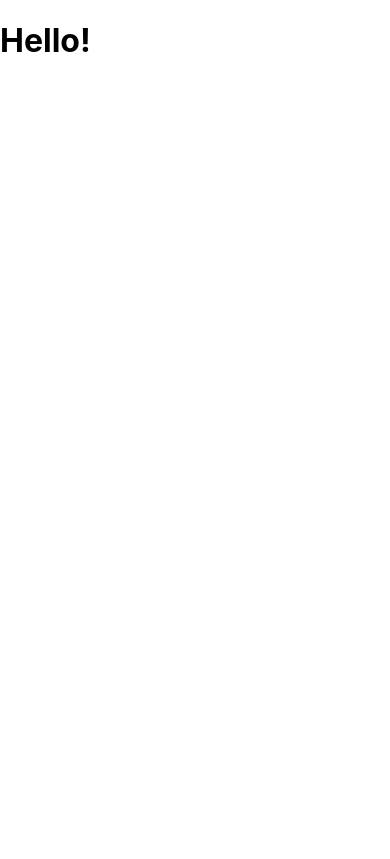
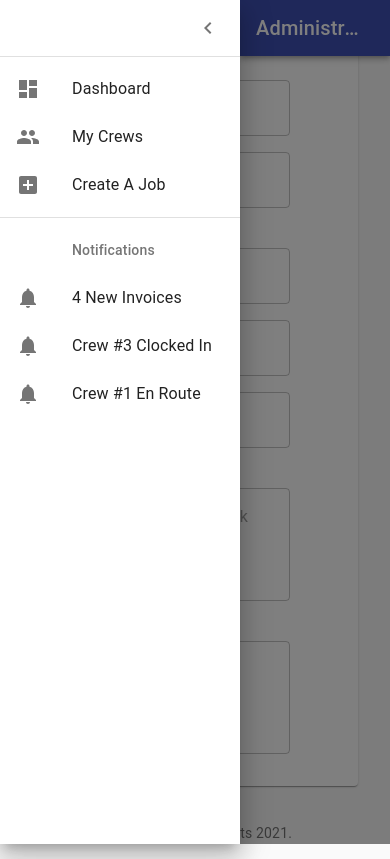
Before and after one commit to will98nicholson/Custom-Workforce-Manager, a React (Create React App) app in the folder client/: page /editjob in a window 390 px wide. Built offline with nearby package versions, Linux system fonts and the light colour scheme.

Commit message:
responsive job form ui completed

```diff
--- /dev/null
+++ b/client/src/components/JobsForm.js
@@ -0,0 +1,97 @@
+import React from 'react';
+import { makeStyles } from '@material-ui/core/styles';
+import {
+    OutlinedInput,
+    InputLabel,
+    FormControl,
+    Typography,
+    TextField,
+    Grid
+} from '@material-ui/core';
+
+const useStyles = makeStyles((theme) => ({
+    root: {
+        display: 'flex',
+        flexDirection: 'row',
+        '& > *': {
+            margin: theme.spacing(1),
+        },
+    },
+    input: {
+        width: '60vw',
+        margin: theme.spacing(1, 2, 1, 0),
+        [theme.breakpoints.up('md')]: {
+            width: '40vw'
+        },
+        [theme.breakpoints.up('lg')]: {
+            width: '20vw'
+        }
+    },
+    TextField: {
+        width: '60vw',
+        margin: theme.spacing(1, 2, 1, 0)
+    },
+    container: {
+        margin: theme.spacing(2)
+    },
+    break: {
+        flexBasis: '100%',
+        height: 0
+    }
+}));
+
+export default function JobsForm() {
+    const classes = useStyles()
+    return (
+        <div className={classes.root}>
+            <form name="job-details">
+                    <FormControl variant="outlined">
+                        <InputLabel htmlFor="jobNumber">Job Number</InputLabel>
+                        <OutlinedInput id="jobNumber" name="job_number" className={classes.input} variant="outlined" label="Job Number" />
+                    </FormControl>
+                    <FormControl variant="outlined">
+                        <InputLabel htmlFor="quoteDate">Quote Date</InputLabel>
+                        <OutlinedInput id="quoteDate" name="quote_date" className={classes.input} variant="outlined" label="Quote Date" />
+                    </FormControl>
+                    <div className={classes.break} />
+                    <Typography variant="body1">Contact Information:</Typography>
+                    <FormControl variant="outlined">
+                        <InputLabel htmlFor="PointofContact">Point of Contact</InputLabel>
+                        <OutlinedInput id="PointofContact" name="point_of_contact" className={classes.input} variant="outlined" label="Point of Contact" />
+                    </FormControl>
+                    <FormControl variant="outlined">
+                        <InputLabel htmlFor="ContactPhone">Contact Phone</InputLabel>
+                        <OutlinedInput id="ContactPhone" name="contact_phone" className={classes.input} variant="outlined" label="Contact Phone" />
+                    </FormControl>
+                    <FormControl variant="outlined">
+                        <InputLabel htmlFor="Contact Email">Contact Email</InputLabel>
+                        <OutlinedInput id="Contact Email" name="contact_email" className={classes.input} variant="outlined" label="Contact Email" />
+                    </FormControl>
+                    <div className={classes.break} />
+                    <Typography variant="body1">Scope of Work:</Typography>
+                    <FormControl variant="outlined">
+                        <TextField
+                            id="scope-of-work"
+                            className={classes.TextField}
+                            multiline
+                            rows={4}
+                            placeholder="Describe Approved Work"
+                            variant="outlined"
+                        />
+                    </FormControl>
+                    <div className={classes.break} />
+                    <Typography variant="body1">Notes:</Typography>
+                    <FormControl variant="outlined">
+                        <TextField
+                            id="scope-of-work"
+                            className={classes.TextField}
+                            multiline
+                            rows={4}
+                            placeholder="Directions, special considerations, etc."
+                            variant="outlined"
+                        />
+                    </FormControl>
+            </form>
+        </div>
+    )
+}
--- a/client/src/components/JobsList.js
+++ b/client/src/components/JobsList.js
@@ -53,7 +53,7 @@ function Row(props) {
                 <TableCell align="right">{row.crew}</TableCell>
                 <TableCell align="right">{row.jobnumber}</TableCell>
                 <TableCell component="th" scope="row">
-                    <IconButton aria-label='edit job' size='small' onClick={() => { window.open('/editjob') }}>
+                    <IconButton aria-label='edit job' size='small' onClick={() => { window.location.replace('/editjob') }}>
                         <Edit />
                     </IconButton>
                 </TableCell>
--- a/client/src/pages/AdminDash.js
+++ b/client/src/pages/AdminDash.js
@@ -23,13 +23,12 @@ const useStyles = makeStyles((theme) => ({
         overflow: 'auto',
     },
     container: {
-        margin: '3rem 0rem'
+        margin: theme.spacing(2)
     },
     button: {
         margin: theme.spacing(2)
     },
     paper: {
-        margin: theme.spacing(2),
         padding: theme.spacing( 2 ),
         display: 'flex',
         overflow: 'auto',
@@ -47,10 +46,10 @@ export default function AdminDash() {
             <MenuToolbar />
             <main className={classes.content}>
                 <div className={classes.appBarSpacer} />
-                <Container maxWidth="lg" className={classes.container}>
+                <Container maxWidth="lg" className={classes.container} >
                     {/* Time and Weather */}
                     {/* Button to Create New Job */}
-                    <Button variant="contained" color="primary" onClick={() => { window.open('/createjob') }}>
+                    <Button variant="contained" color="primary" onClick={() => { window.location.replace('/createjob') }}>
                         Create New Job
                     </Button>
                     {/* Active Jobs */}
--- a/client/src/pages/CreateJob.js
+++ b/client/src/pages/CreateJob.js
@@ -1,17 +1,65 @@
 import React from 'react';
 import { makeStyles } from '@material-ui/core/styles';
 import {
+    CssBaseline,
     Container,
+    Paper,
     Typography,
-    Paper,
-    Button,
-    TextField
-} from '@material-ui/core'
+    Button
+} from '@material-ui/core';
 
-function CreateJob() {
-    return(
-        <h1>Hello!</h1>
+import MenuToolbar from '../components/MenuToolbar';
+import Copyright from '../components/Copyright';
+import JobsForm from '../components/JobsForm';
+
+const useStyles = makeStyles((theme) => ({
+    root: {
+        display: 'flex',
+    },
+    appBarSpacer: theme.mixins.toolbar,
+    content: {
+        flexGrow: 1,
+        height: '100vh',
+        overflow: 'auto',
+    },
+    container: {
+        margin: theme.spacing(2)
+    },
+    button: {
+        margin: theme.spacing(2),
+        width: '7rem'
+    },
+    paper: {
+        padding: theme.spacing(2),
+        display: 'flex',
+        overflow: 'auto',
+        flexDirection: 'column',
+    }
+}));
+
+function handleSubmit() {
+    console.log('submit')
+}
+
+export default function CreateJob() {
+    const classes = useStyles()
+    return (
+        <div className={classes.root}>
+            <CssBaseline />
+            <MenuToolbar />
+            <main className={classes.content}>
+                <div className={classes.appBarSpacer} />
+                <Container maxWidth="lg" className={classes.container}>
+                    <Paper className={classes.paper}>
+                        <Typography variant='h5'>Create New Job</Typography>
+                        <JobsForm />
+                        <Button className={classes.button} variant="contained" color="primary" onClick={handleSubmit}>
+                            Submit
+                        </Button>
+                    </Paper>
+                    <Copyright />
+                </Container>
+            </main>
+        </div >
     )
 };
-
-export default CreateJob;
--- a/client/src/pages/EditJob.js
+++ b/client/src/pages/EditJob.js
@@ -1,17 +1,61 @@
 import React from 'react';
 import { makeStyles } from '@material-ui/core/styles';
 import {
+    CssBaseline,
     Container,
+    Paper,
     Typography,
-    Paper,
-    Button,
-    TextField
-} from '@material-ui/core'
+    Button
+} from '@material-ui/core';
 
-function EditJob() {
-    return(
-        <h1>Hello!</h1>
+import MenuToolbar from '../components/MenuToolbar';
+import Copyright from '../components/Copyright';
+import JobsForm from '../components/JobsForm';
+
+const useStyles = makeStyles((theme) => ({
+    root: {
+        display: 'flex',
+    },
+    appBarSpacer: theme.mixins.toolbar,
+    content: {
+        flexGrow: 1,
+        height: '100vh',
+        overflow: 'auto',
+    },
+    container: {
+        margin: theme.spacing(2)
+    },
+    button: {
+        margin: theme.spacing(2)
+    },
+    paper: {
+        padding: theme.spacing( 2 ),
+        display: 'flex',
+        overflow: 'auto',
+        flexDirection: 'column',
+    }
+}));
+
+function handleSubmit(){
+    console.log('submit')
+}
+
+export default function CreateJob() {
+    const classes = useStyles()
+    return (
+        <div className={classes.root}>
+            <CssBaseline />
+            <MenuToolbar />
+            <Container maxWidth="lg" className={classes.container}>
+                <Paper className={classes.paper}>
+                    <Typography variant='h5'>Create New Job</Typography>
+                    <JobsForm />
+                </Paper>
+                <Button variant="contained" color="primary" onClick={handleSubmit}>
+                    Submit
+                </Button>
+                <Copyright />
+            </Container>
+        </div>
     )
 };
-
-export default EditJob;
```
